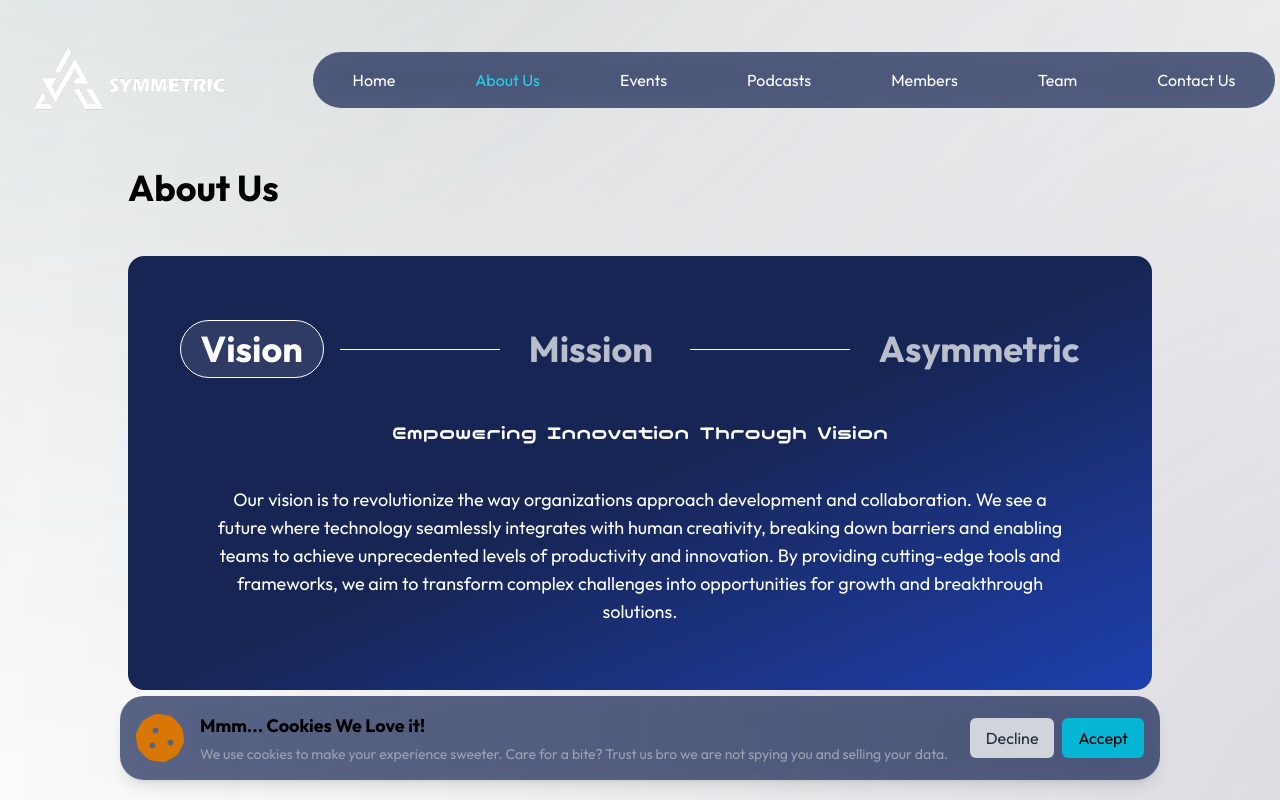
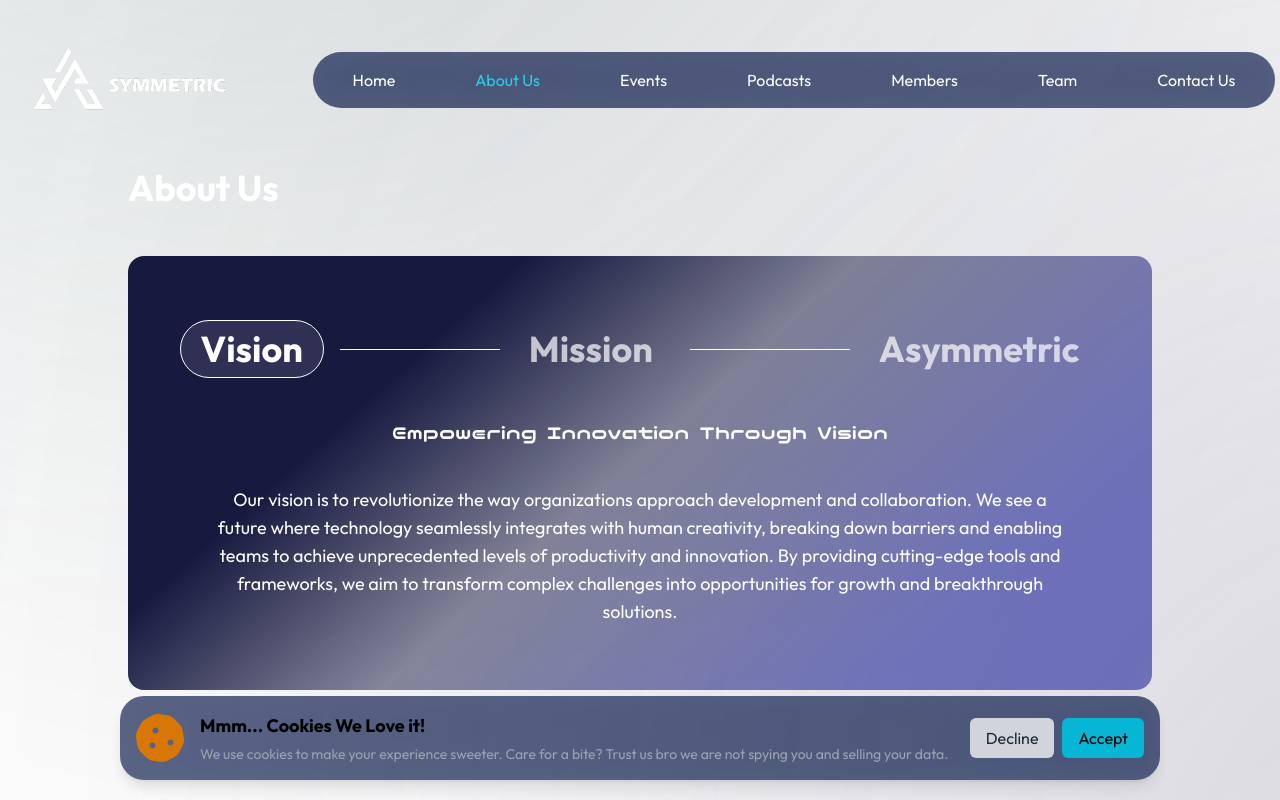
Before and after one commit to Club-Asymmetric/Asymmetric-Website-frontend, a Next.js app: page /about-us in a window 1280 px wide. Shown: the top 800 px of the page. Built offline with nearby package versions, Linux system fonts and the light colour scheme; a web font is replaced by a local one.

Commit message:
[Fixx] End of Day Commit ⭐

```diff
--- a/src/app/about-us/page.tsx
+++ b/src/app/about-us/page.tsx
@@ -38,12 +38,12 @@ export default function AboutUs() {
   return (
     <div className="min-h-fit w-[95%] lg:w-[85%] mx-auto px-4 py-8 md:px-8 space-y-12">
       <div className="font-bold text-2xl sm:text-3xl md:text-4xl flex justify-start mb-6 sm:mb-8">
-        <h1 className="hover:animate-pulse hover:scale-95 cursor-pointer transition-all duration-300 text-center">
+        <h1 className="hover:animate-pulse hover:scale-95 cursor-pointer transition-all duration-300 text-center text-white">
           About Us
         </h1>
       </div>
       <div>
-      <section className="w-full sm:max-w-[80vw] mx-auto bg-gradient-to-br from-blue-950 via-blue-950 to-blue-800 text-white p-4 sm:p-8 md:p-12 lg:p-16 rounded-xl sm:rounded-2xl">
+      <section className="w-full sm:max-w-[80vw] mx-auto bg-ass-gradient text-white p-4 sm:p-8 md:p-12 lg:p-16 rounded-xl sm:rounded-2xl">
         <div className="w-full max-w-6xl mx-auto">
           <div className="space-y-6 sm:space-y-8 md:space-y-10">
             {/* Clickable Typing Header */}
--- a/src/app/podcast/page.tsx
+++ b/src/app/podcast/page.tsx
@@ -174,13 +174,13 @@ const Podcast: React.FC<PropType> = ({ title, hosts, description, links, sourcef
         </h2>
         <div className="icons flex flex-cols gap-4 items-center">
           <Link href={spotifyLink} target="_blank" className="transition-colors">
-            <FaSpotify className="transition-all duration-300 w-4 sm:w-5 lg:w-6 h-4 sm:h-5 lg:h-6 hover:bg-green-400 rounded-lg" />
+            <FaSpotify className="transition-all duration-300 w-4 sm:w-5 lg:w-6 h-4 sm:h-5 lg:h-6 hover:bg-green-800 rounded-lg" />
           </Link>
           <Link href={youTubeLink} target="_blank" className="transition-colors">
             <FaYoutube className="transition-all duration-300 w-4 sm:w-5 lg:w-6 h-4 sm:h-5 lg:h-6 hover:bg-red-600 rounded-lg" />
           </Link>
           <Link href={appleLink} target="_blank" className="transition-colors">
-            <FaApple className="transition-all duration-300 w-4 sm:w-5 lg:w-6 h-4 sm:h-5 lg:h-6 hover:bg-gray-400 rounded-lg" />
+            <FaApple className="transition-all duration-300 w-4 sm:w-5 lg:w-6 h-4 sm:h-5 lg:h-6 hover:bg-gray-500 rounded-lg" />
           </Link>
         </div>
         <MusicPlayer sourceFile={sourcefile} />
```
